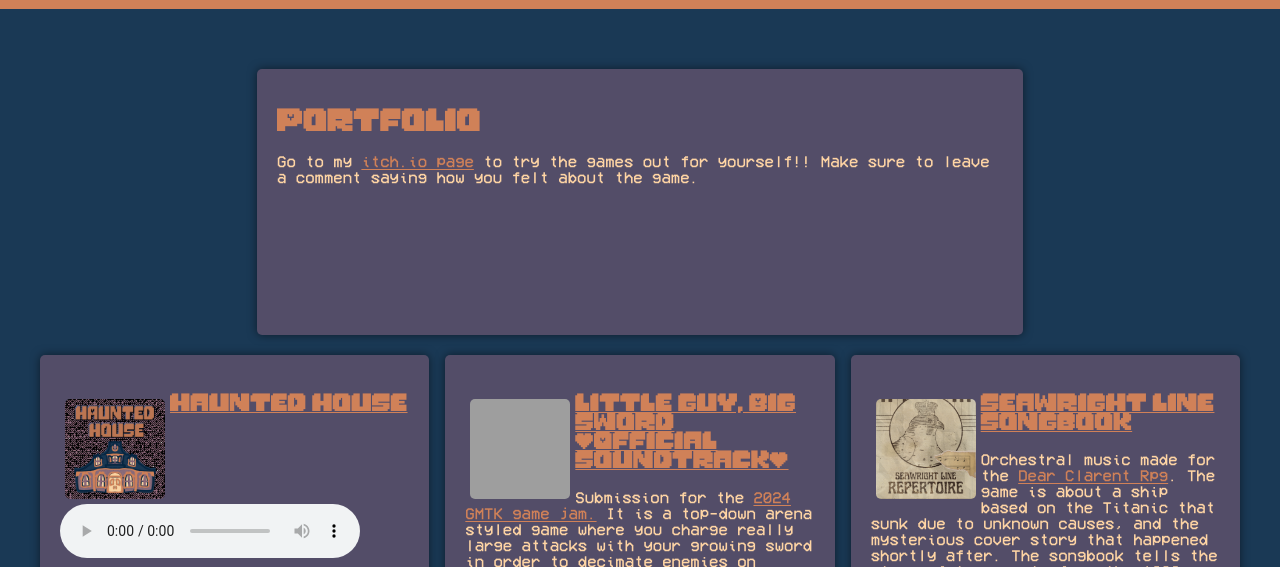
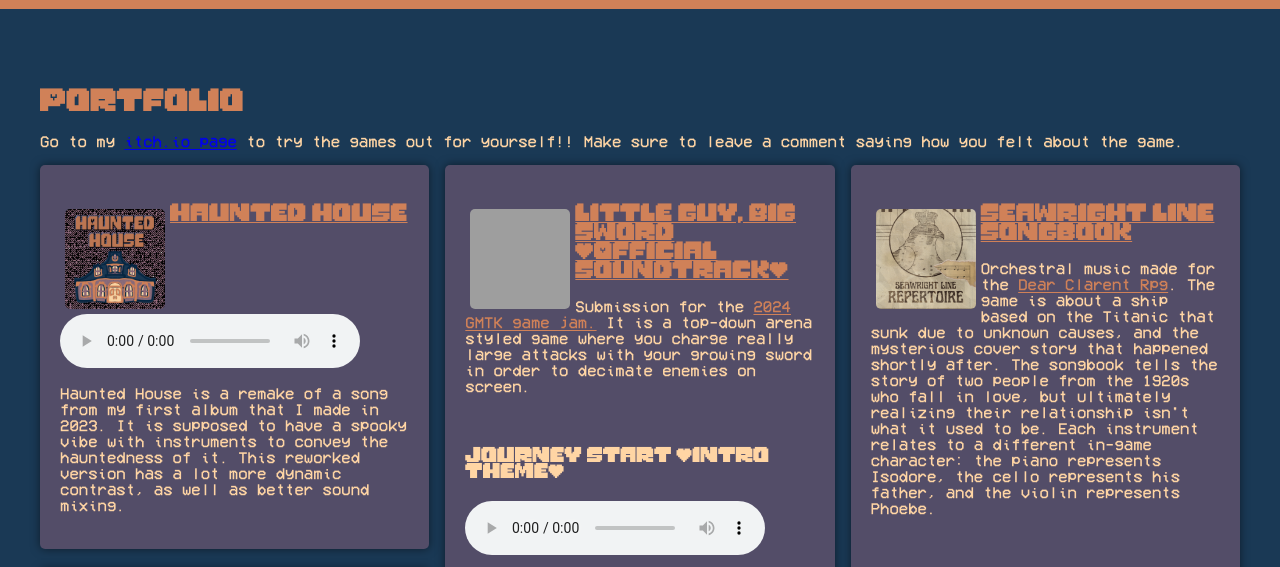
Before and after one commit to JaidenTfs/jaidentfs.com, a plain HTML site: page portfolio.html in a window 1280 px wide. Shown: the part 156-723 px from the top of the page. Drawn offline with Linux system fonts and the light colour scheme; grey boxes are pictures that could not be loaded.

Commit message:
Update portfolio.html

```diff
--- a/portfolio.html
+++ b/portfolio.html
@@ -182,7 +182,7 @@
 	    <div style="display: none" id="hideAll">&nbsp;</div>
 
         <section class="portfolio">
-	  <div class="project" style="column-span: all;"><h1 style="color: var(--orange);">Portfolio</h1>
+	  <div class="project-about" style="column-span: all;"><h1 style="color: var(--orange);">Portfolio</h1>
 		<p style="color: var(--light-orange);">Go to my <a href="https://jaidentfs.itch.io/">itch.io page</a> to try the games out for yourself!! Make sure to leave a comment saying how you felt about the game.</p>
 	  </div>
 	  <div class="project">
```
